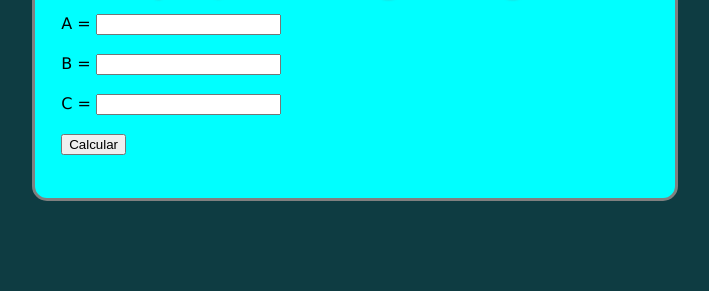
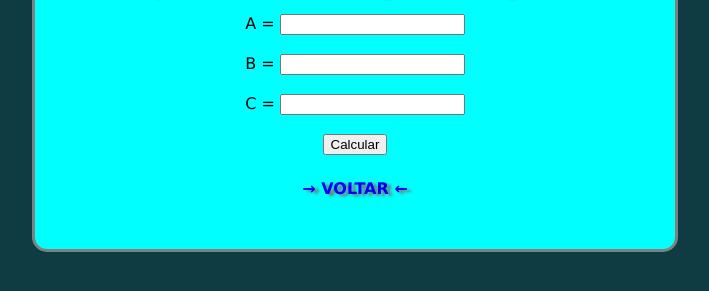
Before and after one commit to leooliveirabass/leooliveirabass, a plain HTML site: page TP1/ex01.html in a window 1280 px wide. Shown: the part 119-410 px from the top of the page, without its empty margins (285-994 px from the left). Drawn offline with Linux system fonts and the light colour scheme.

Commit message:
Add files via upload

```diff
--- a/TP1/ex01.html
+++ b/TP1/ex01.html
@@ -7,6 +7,11 @@
     <title>Equação de Segundo Grau</title>
     <script src="../funcoes.js"></script>
     <link rel="stylesheet" href="../estilo.css">
+    <style>
+        p {
+            text-align: center;
+        }
+    </style>
 </head>
 <body>
     <div class="tp">
@@ -27,6 +32,7 @@
             <input type="button" value="Calcular" onclick="calcEqua()">
         </p>
         <p id="resposta"></p>
+        <h4 id="volta"><a href="../index.html">→ VOLTAR ← </a></h4>
     </div>
 
 </body>
```
Also changed, not shown: TP1/ex02.html (+1 -0 lines), TP1/ex03.html (+1 -0 lines), TP1/ex04.html (+1 -0 lines), TP1/ex05.html (+1 -0 lines).
